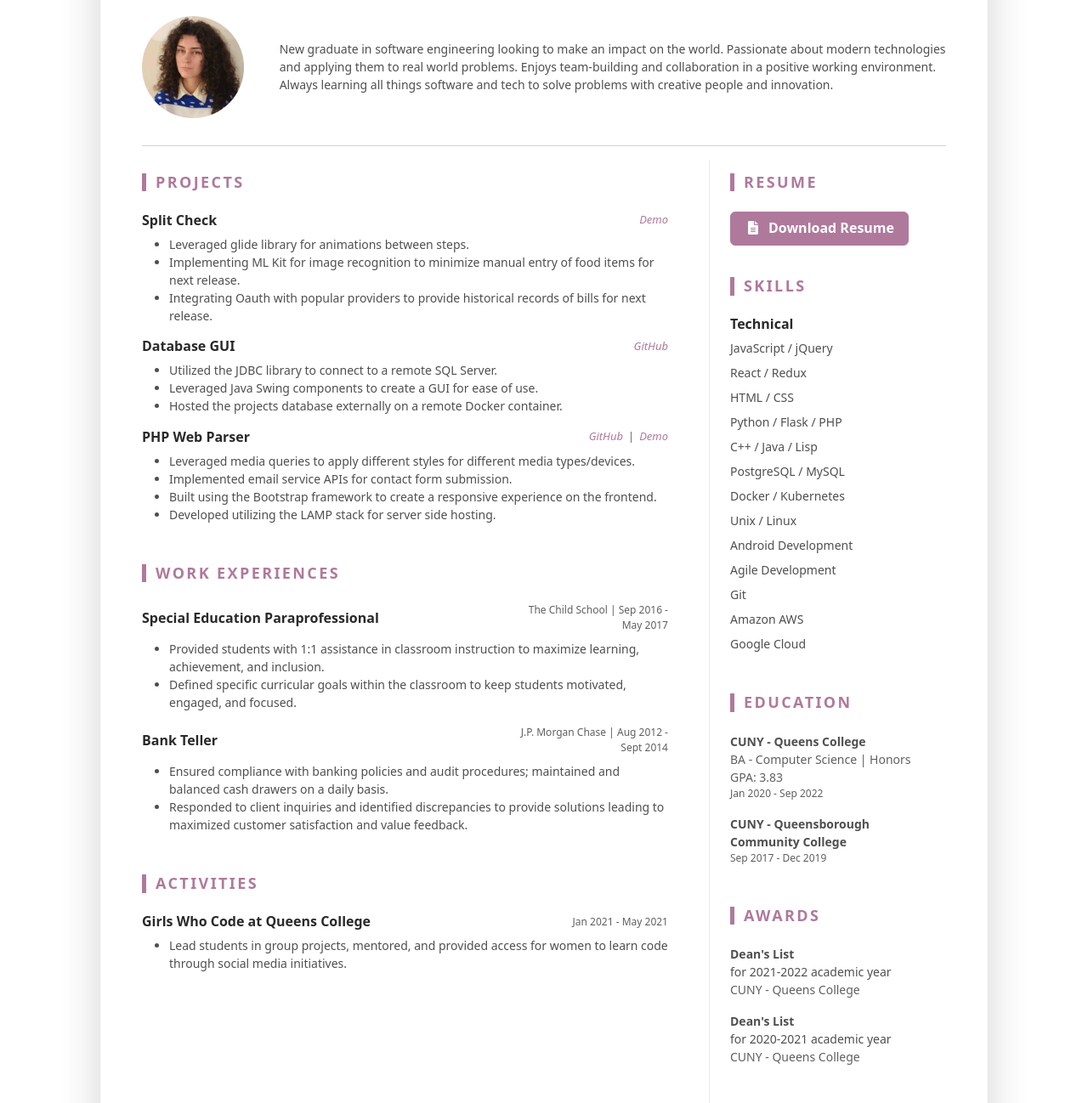
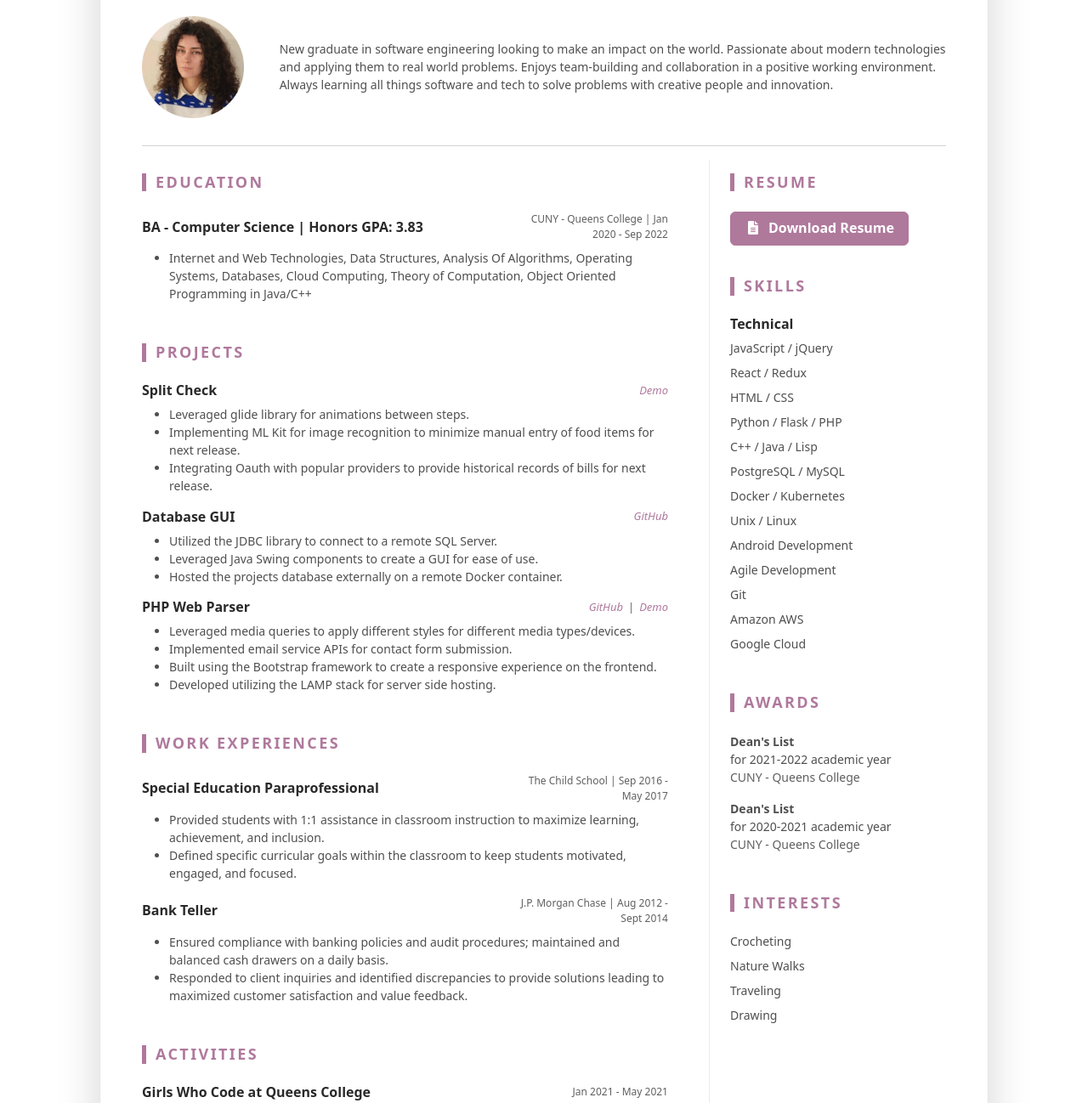
Before and after one commit to LinditaKalaj/linditakalaj.github.io, a plain HTML site: page index.html in a window 1280 px wide. Shown: the part 210-1508 px from the top of the page at 85% size. Drawn offline with Linux system fonts and the light colour scheme.

Commit message:
updated resume and index

```diff
--- a/index.html
+++ b/index.html
@@ -67,6 +67,26 @@
 				<div class="resume-body">
 					<div class="row">
 						<div class="resume-main col-12 col-lg-8 col-xl-9   pe-0   pe-lg-5">
+							<section class="education-section py-3">
+								<h3 class="text-uppercase resume-section-heading mb-4">Education</h3>
+								<div class="item mb-3">
+									<div class="item-heading row align-items-center mb-2">
+										<h4 class="item-title col-12 col-md-6 col-lg-8 mb-2 mb-md-0">BA - Computer Science | Honors
+											GPA: 3.83</h4>
+										<div
+											class="item-meta col-12 col-md-6 col-lg-4 text-muted text-start text-md-end">
+											CUNY - Queens College | Jan 2020 - Sep 2022
+										</div>
+									</div>
+									<div class="item-content">
+										<ul class="resume-list">
+											<li>Internet and Web Technologies,  Data Structures, Analysis Of Algorithms, Operating Systems, Databases, Cloud Computing, Theory of Computation, Object Oriented Programming in Java/C++</li>
+										</ul>
+									</div>
+								</div>
+								<!--//item-->
+							</section>
+							<!--//education-section-->
 							<section class="project-section py-3">
 								<h3 class="text-uppercase resume-section-heading mb-4">Projects</h3>
 								<div class="item mb-3">
@@ -218,23 +238,6 @@
 							</section>
 							<!--//skills-section-->
 							<section class="education-section py-3">
-								<h3 class="text-uppercase resume-section-heading mb-4">Education</h3>
-								<ul class="list-unstyled resume-education-list">
-									<li class="mb-3">
-										<div class="resume-degree font-weight-bold"><b>CUNY - Queens College</b></div>
-										<div class="resume-degree-org text-muted">BA - Computer Science | Honors</div>
-										<div class="resume-degree-org text-muted">GPA: 3.83</div>
-										<div class="resume-degree-time text-muted">Jan 2020 - Sep 2022</div>
-									</li>
-									<li>
-										<div class="resume-degree font-weight-bold"><b>CUNY - Queensborough Community
-												College</b></div>
-										<div class="resume-degree-time text-muted"> Sep 2017 - Dec 2019</div>
-									</li>
-								</ul>
-							</section>
-							<!--//education-section-->
-							<section class="education-section py-3">
 								<h3 class="text-uppercase resume-section-heading mb-4">Awards</h3>
 								<ul class="list-unstyled resume-awards-list">
 									<li class="mb-3">
```
Also changed, not shown: 1 other file.
